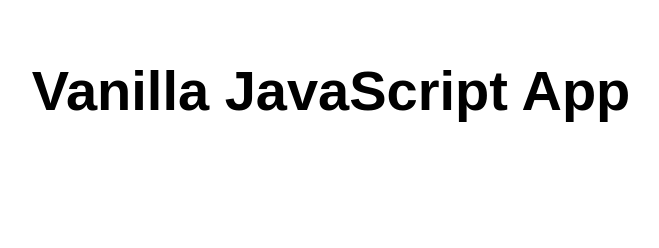
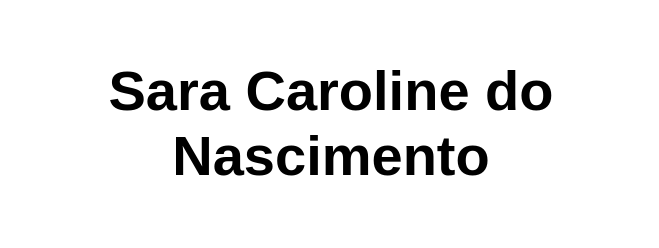
Before and after one commit to saracaroline13/my-first-static-web-app, a plain HTML site: page index.html in a window 1280 px wide. Shown: the whole page, without its empty margins (309-968 px from the left). Drawn offline with Linux system fonts and the light colour scheme.

Commit message:
Update index.html

```diff
--- a/index.html
+++ b/index.html
@@ -5,12 +5,12 @@
   <meta charset="UTF-8">
   <meta name="viewport" content="width=device-width, initial-scale=1.0">
   <link rel="stylesheet" href="styles.css">
-  <title>Vanilla JavaScript App</title>
+  <title>Sara</title>
 </head>
 
 <body>
   <main>
-    <h1>Vanilla JavaScript App</h1>
+    <h1>Sara Caroline do Nascimento</h1>
   </main>
 </body>
 
```
